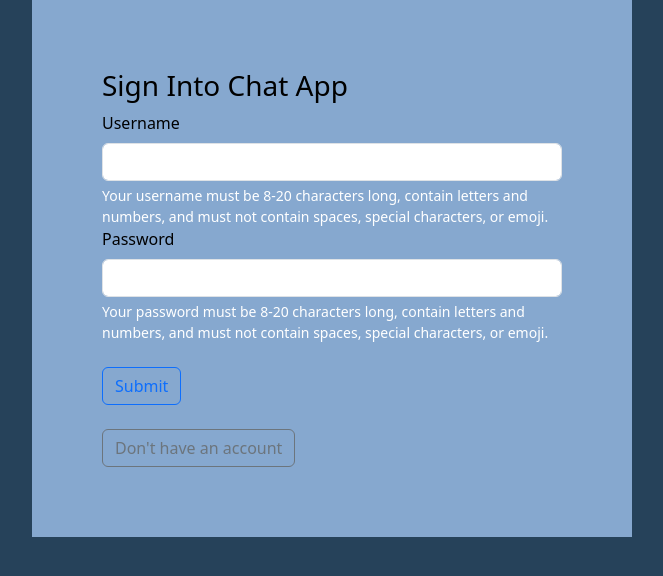
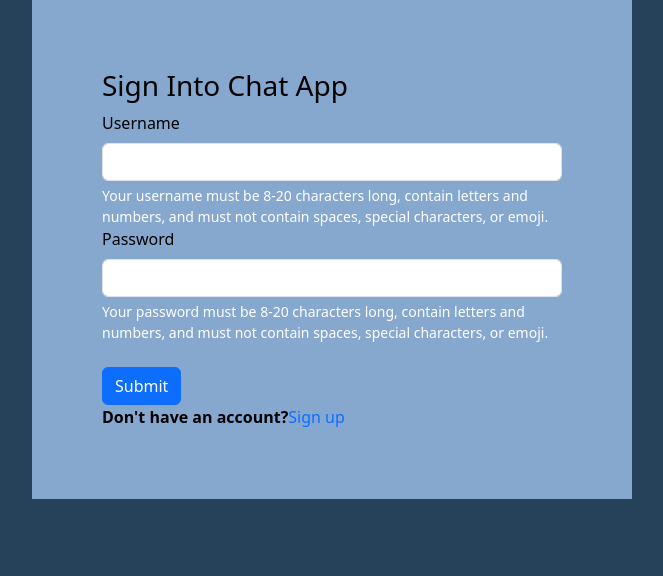
Before and after one commit to jiggyboy1/chat_app, a Django app: page /login/ in a window 1280 px wide. Shown: the part 81-657 px from the top of the page, without its empty margins (308-971 px from the left). Run offline with Django 5.2, Linux system fonts and the light colour scheme.

Commit message:
initial commit

```diff
--- a/static/css/styles.css
+++ b/static/css/styles.css
@@ -116,6 +116,16 @@ h5 a:hover{
     color: white;
 }
 
+.login a{
+    text-decoration: none;
+
+}
+
+.login a:hover{
+    text-decoration: underline;
+
+}
+
 .register{
     display: flex;
     justify-content: center;
@@ -131,6 +141,15 @@ h5 a:hover{
     margin-bottom: auto;
     /* text-align: center; */
     /* width: 400px; */
+}
+.register a{
+    text-decoration: none;
+
+}
+
+.register a:hover{
+    text-decoration: underline;
+
 }
 
 .page-layout{
--- a/templates/login.html
+++ b/templates/login.html
@@ -21,8 +21,8 @@
                         <div class="form-text">
                             Your password must be 8-20 characters long, contain letters and numbers, and must not contain spaces, special characters, or emoji.
                         </div><br>
-                        <button class="btn btn-outline-primary" style="text-align: center;">Submit</button><br><br>
-                        <a href="{% url 'register' %}" class="btn btn-outline-secondary">Don't have an account</a>
+                        <button class="btn btn-primary" style="text-align: center;">Submit</button><br>
+                        <b>Don't have an account?</b><a href="{% url 'register' %}" >Sign up</a>
                     </form>
                 </div>
         </div>
--- a/templates/sign_up.html
+++ b/templates/sign_up.html
@@ -13,7 +13,7 @@
                     <h2>Registering Form</h2>
                     {{form.as_p}}
                     <button type="submit" class="btn btn-primary"> Submit</button><br>
-                    <a href="{% url 'register' %}" class="btn btn-outline-secondary">Don't have an account</a>
+                    <b>Have an account already?</b><a href="{% url 'login' %}" >Log in</a>
 
 
                 </form>
```
